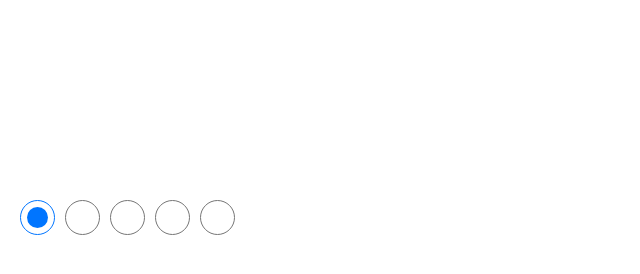
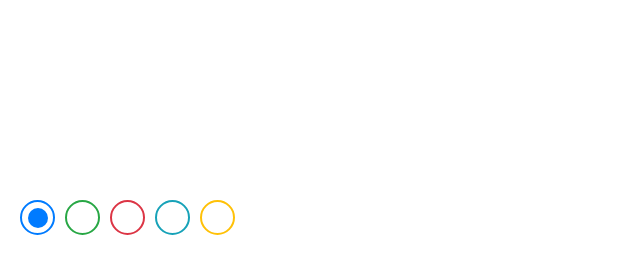
Before and after one commit to Frintest/NVIDIA, a React app: page / in a window 1280 px wide. Shown: the whole page, without its empty margins (0-640 px from the left). Built offline with nearby package versions, Linux system fonts and the light colour scheme.

Commit message:
v0.1.1 - add colors radio

```diff
--- a/src/public/components/block-color-item/block-color-item.js
+++ b/src/public/components/block-color-item/block-color-item.js
@@ -1,4 +1,5 @@
 import React, { Component } from 'react';
+import styled from 'styled-components';
 
 import './block-color-item.scss';
 
@@ -18,17 +19,27 @@ class BlockColorItem extends Component {
 		const { colorItem } = this.props;
 		const { value } = this.state;
 
+		const CustomRadio = styled.span`
+			border-color: ${colorItem};
+
+			&::before {
+				background: ${colorItem};
+			}
+		`;
+
 		return (
-			<div className="block-color__item">
+			<label className="block-color__item">
 				<input
 					type="radio"
-					className="block-color__btn"
+					className="block-color__real-radio"
 					value={colorItem}
 					name="radio-color-backlight"
 					onChange={(e) => this.checkColorItem(e)}
 					defaultChecked={value === colorItem}
 				/>
-			</div>
+
+				<CustomRadio className="block-color__custom-radio"></CustomRadio>
+			</label>
 		)
 	}
 }
--- a/src/public/components/block-color-item/block-color-item.scss
+++ b/src/public/components/block-color-item/block-color-item.scss
@@ -5,9 +5,38 @@
 		}
 	}
 
-	&__btn {
+	&__real-radio {
+		width: 0;
+		height: 0;
+		position: absolute;
+		opacity: 0;
+		z-index: -1;
+	}
+
+	&__custom-radio {
+		display: block;
 		width: 35px;
 		height: 35px;
-		display: block;
+		position: relative;
+		border-style: solid;
+		border-width: 2px;
+		border-radius: 100px;
+		cursor: pointer;
+
+		&::before {
+			content: '';
+			width: 20px;
+			height: 20px;
+			border-radius: 100px;
+			position: absolute;
+			top: 50%;
+			left: 50%;
+			transform: translate(-50%, -50%) scale(0);
+			transition: .2s ease-in;
+		}
+	}
+
+	&__real-radio:checked+&__custom-radio::before {
+		transform: translate(-50%, -50%) scale(1);
 	}
 }
```
Also changed, not shown: package.json (+10 -3 lines), 1 other file.
